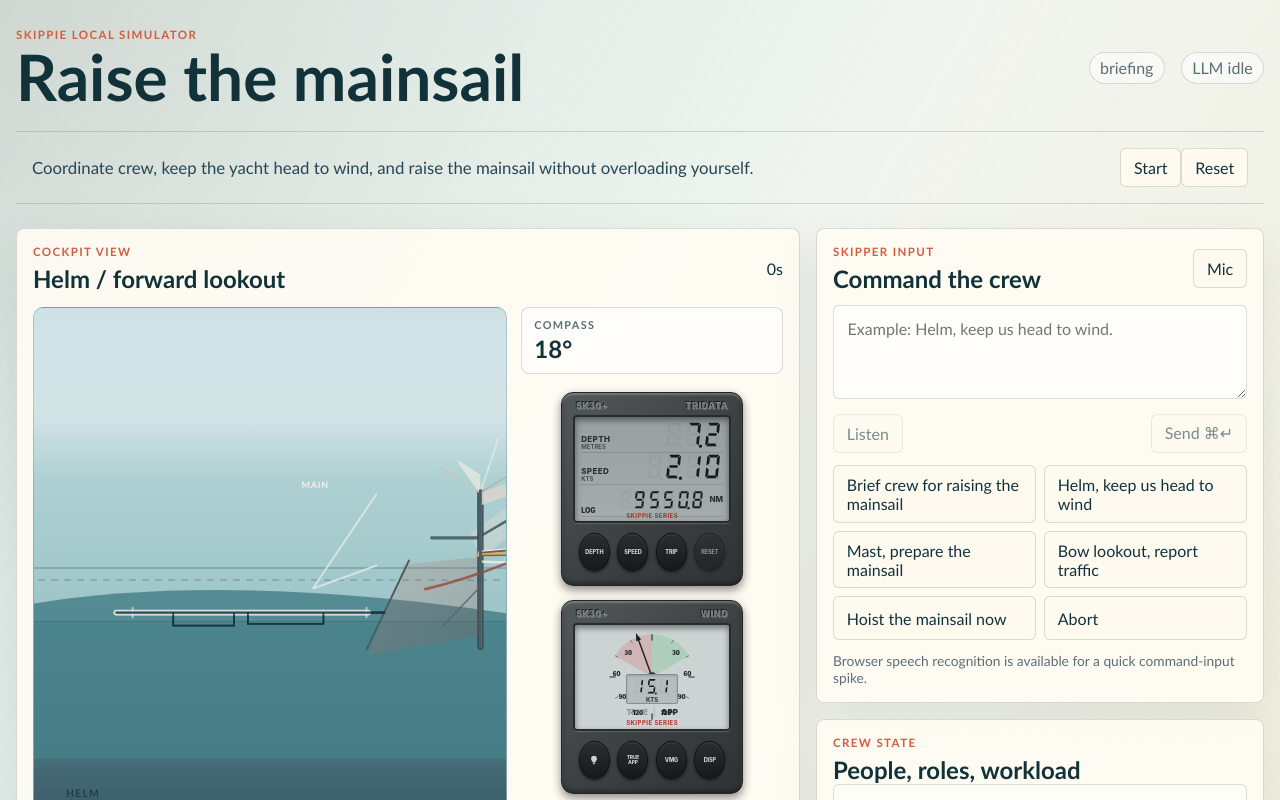
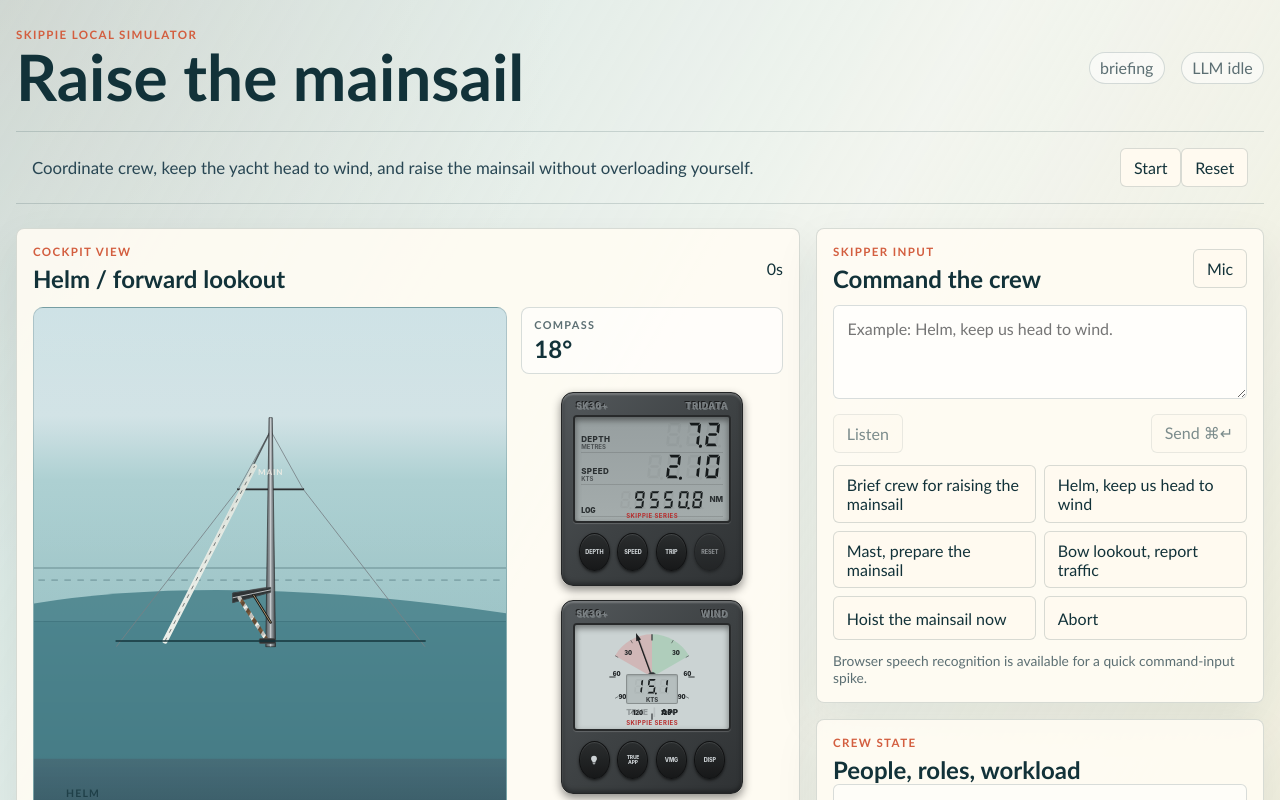
Before and after one commit to yitzikc/skippie, a React (Vite) app: page / in a window 1280 px wide. Shown: the top 800 px of the page. Built offline with nearby package versions, Linux system fonts and the light colour scheme.

Commit message:
fix: more realistic main-sheet line and furled genoa

```diff
--- a/src/ui/CockpitView.tsx
+++ b/src/ui/CockpitView.tsx
@@ -85,29 +85,57 @@ export function CockpitView({ scenario }: Props) {
   const activeGenoaTack = genoaVisible ? (genoaTack || tack) : null;
   const genoaSideOffset = activeGenoaTack === "port" ? -18 : 18;
   const activeTelltaleColor = activeGenoaTack === "starboard" ? "#1d7a45" : "#b33d2b";
-  const mainSailPath =
-    scenario.boat.mainsail === "down"
-      ? "M360,172 L360,268 L220,285 L270,176 Z"
-      : scenario.boat.mainsail === "preparing"
-        ? "M360,158 L360,278 L225,288 L276,165 Z"
-        : scenario.boat.mainsail === "hoisting"
-          ? "M360,118 L360,280 L220,292 L270,138 Z"
-          : scenario.boat.mainsail === "lowering"
-            ? "M360,148 L360,278 L228,290 L276,154 Z"
-            : "M360,90 L360,282 L220,295 L272,104 Z";
-  const jibSailPath =
-    scenario.boat.mainsail === "down"
-      ? "M225,185 L122,228 L170,96 Z"
-      : scenario.boat.mainsail === "preparing"
-        ? "M228,188 L136,228 L174,108 Z"
-        : scenario.boat.mainsail === "hoisting"
-          ? "M232,184 L145,225 L182,82 Z"
-          : scenario.boat.mainsail === "lowering"
-            ? "M226,186 L132,228 L165,104 Z"
-            : "M232,180 L150,226 L184,76 Z";
   const jibTelltaleOpacity = Math.max(0.2, 0.65 + relativeWind / 180);
   const travellerOffset = clamp(Math.round(relativeWind * 0.28 + scenario.boat.rudderAngleDeg * 0.18), -30, 30);
   const apparentWindPointer = ((relativeWind + 180) / 360) * 100;
+
+  // High-fidelity dynamic sail rigging projections
+  const sailProgress =
+    scenario.boat.mainsail === "raised" ? 1.0 :
+    scenario.boat.mainsail === "hoisting" ? 0.6 :
+    scenario.boat.mainsail === "lowering" ? 0.4 :
+    scenario.boat.mainsail === "preparing" ? 0.15 :
+    0.0;
+
+  const headY = 212 - sailProgress * 142; // masthead height compression
+  const clewX = 350 + boomOffset * 3.6;   // swing radius centered at deck center 350
+  const clewY = 212 + 8 + Math.abs(boomOffset) * 0.14; // swing dip perspective
+
+  const vangX = 350 + (clewX - 350) * 0.45;
+  const vangY = 212 + (clewY - 212) * 0.45 + 2;
+
+  const sheetBoomX = 350 + (clewX - 350) * 0.82;
+  const sheetBoomY = 212 + (clewY - 212) * 0.82 + 2;
+
+  const travellerX = 350 + travellerOffset * 0.65;
+
+  // Detect if Genoa is Backed (windward sheeted) -> Heave-To geometry!
+  const isJibBacked = genoaVisible && (
+    (apparentWindAngle < 0 && genoaTack === "port") ||
+    (apparentWindAngle > 0 && genoaTack === "starboard")
+  );
+
+  let finalJibClewX = 220 + (350 - 220) * 0.38 + jibOffset * 3.0;
+  let finalJibClewY = 275 - (275 - 20) * 0.3 + Math.abs(jibOffset) * 0.08;
+  if (isJibBacked) {
+    // Backed: pull clew to the windward side and pin it flat against stays
+    const windwardOffset = apparentWindAngle < 0 ? -12 : 12;
+    finalJibClewX = 220 + (350 - 220) * 0.35 + windwardOffset * 2.2;
+    finalJibClewY = 275 - (275 - 20) * 0.31;
+  }
+
+  // Tacking/Gybing and Irons luffing indicators
+  const isMainLuffing = scenario.boat.mainsail !== "down" && (
+    Math.abs(apparentWindAngle) < 22 ||
+    scenario.boat.mainsail === "hoisting" ||
+    scenario.boat.mainsail === "lowering"
+  );
+
+  const isJibLuffing = genoaVisible && (
+    Math.abs(apparentWindAngle) < 22 ||
+    Math.abs(jibOffset) < 10
+  );
+
   const enginePosition = (() => {
     switch (scenario.boat.engine) {
       case "astern":
@@ -157,129 +185,162 @@ export function CockpitView({ scenario }: Props) {
               <stop offset="0%" stopColor="#f5f6f0" />
               <stop offset="100%" stopColor="#dfe4dd" />
             </linearGradient>
+            <linearGradient id="mastGradient" x1="0" x2="1" y1="0" y2="0">
+              <stop offset="0%" stopColor="#4e5356" />
+              <stop offset="35%" stopColor="#8c9296" />
+              <stop offset="50%" stopColor="#aab0b4" />
+              <stop offset="65%" stopColor="#8c9296" />
+              <stop offset="100%" stopColor="#3c4042" />
+            </linearGradient>
+            {/* Mainsheet brown & white diagonal repeating stripe rope pattern */}
+            <pattern id="mainsheetPattern" width="12" height="12" patternUnits="userSpaceOnUse" patternTransform="rotate(30)">
+              <rect width="6" height="12" fill="#7a5a3b" />
+              <rect x="6" width="6" height="12" fill="#f1efe7" />
+            </pattern>
           </defs>
 
+          {/* Sea water horizontal backdrop */}
           <path d="M0,240 Q270,180 700,250 L700,420 L0,420 Z" fill="rgba(71,128,138,0.84)" />
           <path d="M0,200 L700,200" stroke="rgba(17, 52, 61, 0.22)" strokeWidth="2" strokeDasharray="8 8" />
 
-          <g transform={`translate(${260 + boomOffset * 0.9} 0)`}>
-            <path d="M348,142 L432,82 L448,100 L360,175 Z" fill="#c7d4d2" opacity="0.8" />
-            <path d="M360,146 L430,105" stroke="#4f686d" strokeWidth="3" strokeLinecap="round" />
-            <path d="M360,148 L300,148" stroke="#4f686d" strokeWidth="4" strokeLinecap="round" />
-            <path d="M360,92 L360,282" stroke="#374d57" strokeWidth="8" strokeLinecap="round" opacity="0.9" />
-            <path d="M360,92 L360,282" stroke="#dbd1bc" strokeWidth="3" strokeLinecap="round" opacity="0.75" />
-            <path d="M360,92 L390,82 L400,94 L360,108 Z" fill="#d9d4cd" opacity="0.9" />
-            <path d="M360,95 L334,58 L332,52 L360,70 Z" fill="#dfe5e2" opacity="0.9" />
-            <path d="M360,92 L310,62" stroke="#ccc5b7" strokeWidth="2.4" strokeLinecap="round" fill="none" opacity="0.8" />
-            <path d="M360,92 L420,56" stroke="#b7b2a6" strokeWidth="2.1" strokeLinecap="round" fill="none" opacity="0.8" />
-            <path d="M232,182 L155,210" stroke="#dfeae8" strokeWidth="2.6" strokeLinecap="round" fill="none" opacity="0.8" />
-            <path d="M232,94 L154,210" stroke="#dfeae8" strokeWidth="2.6" strokeLinecap="round" fill="none" opacity="0.8" />
-            <path d="M360,92 L382,26" stroke="#dfeae8" strokeWidth="2.1" strokeLinecap="round" fill="none" opacity="0.8" />
+          {/* 1. STATIONARY STANDING RIGGING LAYER (Shrouds & Forestay) */}
+          <path d="M 160,282 L 310,88 L 350,16" fill="none" stroke="#788185" strokeWidth="1.2" opacity="0.85" />
+          <path d="M 540,282 L 390,88 L 350,16" fill="none" stroke="#788185" strokeWidth="1.2" opacity="0.85" />
+          {/* Spreader Bars */}
+          <line x1="350" y1="88" x2="310" y2="88" stroke="#2c3031" strokeWidth="2.8" strokeLinecap="round" />
+          <line x1="350" y1="87" x2="310" y2="87" stroke="#9bb1b5" strokeWidth="1" strokeLinecap="round" opacity="0.8" />
+          <line x1="350" y1="88" x2="390" y2="88" stroke="#2c3031" strokeWidth="2.8" strokeLinecap="round" />
+          <line x1="350" y1="87" x2="390" y2="87" stroke="#9bb1b5" strokeWidth="1" strokeLinecap="round" opacity="0.8" />
+          {/* Forestay */}
+          <line x1="220" y1="275" x2="350" y2="16" stroke="#474d4f" strokeWidth="1.8" opacity="0.9" />
+
+          {/* 2. DYNAMIC MAINSAIL LAYER (Swings and flutters dynamically) */}
+          {sailProgress > 0.05 ? (
+            <g className={isMainLuffing ? "luffing-flutter" : ""}>
+              {/* Triangular Billowed Mainsail */}
+              <path
+                d={`M 350,212 L 350,${headY} Q ${(350 + clewX) / 2 + 36} ${(headY + clewY) / 2 - 12} ${clewX},${clewY} Z`}
+                fill="url(#mainGradient)"
+                stroke="#7b4f46"
+                strokeWidth="1"
+                opacity="0.96"
+              />
+              {/* Full batten structural pocket lines */}
+              {[0.25, 0.5, 0.75].map((ratio) => {
+                const yLuff = headY + (212 - headY) * ratio;
+                const yLeech = headY + (clewY - headY) * ratio;
+                const xLeech = 350 + (clewX - 350) * ratio + 36 * (1 - Math.pow(2 * ratio - 1, 2));
+                return (
+                  <path
+                    key={ratio}
+                    d={`M 350,${yLuff} Q ${(350 + xLeech) / 2 + 10} ${(yLuff + yLeech) / 2 - 2} ${xLeech},${yLeech}`}
+                    stroke="#4a5255"
+                    strokeWidth="1.5"
+                    fill="none"
+                    opacity="0.65"
+                  />
+                );
+              })}
+            </g>
+          ) : (
+            /* Folded Mainsail Cover on top of the boom when lowered */
             <path
-              d={`M360 ${170 + mainSheetAngle * 0.5} Q430 ${164 + mainSheetAngle * 0.4} 505 ${150 + mainSheetAngle * 0.2}`}
-              stroke="#f6f4ef"
-              strokeWidth="5.5"
-              strokeLinecap="round"
-              fill="none"
-              opacity="1"
+              d={`M 350,212 L ${clewX},${clewY} L ${clewX},${clewY - 4} Q ${(350 + clewX) / 2},${(212 + clewY) / 2 - 6} 350,208 Z`}
+              fill="#81898d"
+              stroke="#5c6265"
+              strokeWidth="0.8"
+              opacity="0.88"
             />
-            <path
-              d={`M360 ${170 + mainSheetAngle * 0.5} Q430 ${164 + mainSheetAngle * 0.4} 505 ${150 + mainSheetAngle * 0.2}`}
-              stroke="#7b4f46"
-              strokeWidth="2.8"
-              strokeLinecap="round"
-              fill="none"
-              opacity="0.95"
-            />
-            <path
-              d={`M468 ${150 + mainSheetAngle * 0.5} Q435 ${185 + mainSheetAngle * 0.3} 360 ${182 + mainSheetAngle * 0.7}`}
-              stroke="#f4efe7"
-              strokeWidth="2.8"
-              strokeLinecap="round"
-              fill="none"
-              opacity="0.8"
-            />
-            <path
-              d={`M470 ${150 + mainSheetAngle * 0.5} Q365 ${198 + mainSheetAngle * 0.5} 292 ${216 + mainSheetAngle * 0.7}`}
-              stroke="#9a5547"
-              strokeWidth="3.2"
-              strokeLinecap="round"
-              fill="none"
-              opacity="0.9"
-            />
-            <path
-              d={`M355 ${172 + travellerOffset * 0.4} Q420 ${164 + travellerOffset * 0.2} 500 ${164 + travellerOffset * 0.1}`}
-              stroke="#d3b26d"
-              strokeWidth="3.6"
-              strokeLinecap="round"
-              fill="none"
-              opacity="0.95"
-            />
-            <path
-              d={`M361 ${172 + travellerOffset * 0.4} Q420 ${170 + travellerOffset * 0.2} 500 ${170 + travellerOffset * 0.1}`}
-              stroke="#7c5c2b"
-              strokeWidth="1.8"
-              strokeLinecap="round"
-              fill="none"
-              opacity="0.9"
-            />
-            <rect x="415" y="140" width="38" height="20" rx="5" fill="#e9e2d5" opacity="0.8" stroke="#4a5b60" strokeWidth="1.5" />
-            <path d="M415,150 L453,150" stroke="#3b4d53" strokeWidth="2" strokeLinecap="round" />
-            <circle cx="433" cy="150" r="4" fill="#d3b26d" stroke="#4a5b60" strokeWidth="1.2" />
-            <text x="505" y="150" fill="#f6f4ef" fontSize="12" fontWeight="700" letterSpacing="1">SHEET</text>
-            <text x="500" y="184" fill="#d3b26d" fontSize="11" fontWeight="700" letterSpacing="1">VANG</text>
+          )}
 
+          {/* 3. DYNAMIC GENOA (JIB) LAYER (Responsive to back-sheeting, backed heave-to, and furling) */}
+          {genoaVisible ? (
+            <g className={isJibLuffing ? "genoa-flutter" : ""}>
+              {/* Backed Windward vs standard Genoa shape */}
+              <path
+                d={`M 220,275 L 330,60 Q ${(330 + finalJibClewX) / 2 + (isJibBacked ? -12 : 25)} ${(60 + finalJibClewY) / 2} ${finalJibClewX},${finalJibClewY} Q ${(220 + finalJibClewX) / 2} ${(275 + finalJibClewY) / 2 + (isJibBacked ? -6 : 8)} 220,275 Z`}
+                fill="url(#jibGradient)"
+                stroke="#4c5d64"
+                strokeWidth="1"
+                opacity="0.97"
+              />
+              {/* Telltales fluttering on Genoa leech */}
+              <g className="jib-telltales" opacity={isJibLuffing ? 0.35 : jibTelltaleOpacity}>
+                <path d={`${finalJibClewX - 22},${finalJibClewY - 40} L ${finalJibClewX - 6},${finalJibClewY - 24}`} stroke={activeTelltaleColor} strokeWidth="2.2" strokeLinecap="round" />
+                <path d={`${finalJibClewX - 14},${finalJibClewY - 32} L ${finalJibClewX + 2},${finalJibClewY - 18}`} stroke={activeTelltaleColor} strokeWidth="2.2" strokeLinecap="round" />
+              </g>
+              {/* Clew Genoa sheet rope to Winch */}
+              <line
+                x1={finalJibClewX}
+                y1={finalJibClewY}
+                x2={isJibBacked ? "240" : "180"}
+                y2="275"
+                stroke={isJibBacked ? "#9a5547" : "#3b4d53"}
+                strokeWidth="2.2"
+                opacity="0.9"
+              />
+              {/* Display status text backing tag */}
+              <text x={finalJibClewX - 28} y={finalJibClewY - 10} fill="#f4efe7" fontSize="10" fontWeight="900" letterSpacing="0.05em" opacity="0.9">
+                {isJibBacked ? "BACKED" : "GENOA"}
+              </text>
+            </g>
+          ) : (
+            /* Rolled/Furled Jib represented as a thick cylindrical roll with spiral wraps, using same genoa color #jibGradient */
             <g>
-              <path
-                d={mainSailPath}
-                fill="url(#mainGradient)"
-                opacity={scenario.boat.mainsail === "down" ? 0.18 : 0.95}
-                transform={`translate(${boomOffset * 0.28} ${-sailLift} ) rotate(${sailTwist} 360 180)`}
+              <line
+                x1="220"
+                y1="275"
+                x2="330"
+                y2="60"
+                stroke="url(#jibGradient)"
+                strokeWidth="6.5"
+                strokeLinecap="round"
+                opacity="0.95"
               />
-              <path d="M360,90 L360,282" stroke="#4c5d64" strokeWidth="3.5" strokeLinecap="round" />
-              <path d="M220,285 L272,176" stroke="#4c5d64" strokeWidth="2.5" strokeLinecap="round" />
-              <path d="M360,208 L314,256" stroke="#5a6770" strokeWidth="2" strokeLinecap="round" opacity="0.8" />
+              {/* Spiral sheet spiral-wrap lines overlay */}
+              <line
+                x1="220"
+                y1="275"
+                x2="330"
+                y2="60"
+                stroke="#373a3c"
+                strokeWidth="1.2"
+                strokeDasharray="4 8"
+                strokeLinecap="round"
+                opacity="0.65"
+              />
             </g>
-          </g>
+          )}
 
-          <g transform={`translate(${jibOffset * 1.1 + genoaSideOffset} 0)`}>
-            <g>
-              <path d="M232,184 L232,94" stroke="#dfeae8" strokeWidth="5" strokeLinecap="round" opacity={genoaVisible ? 0.9 : 0} />
-              <path d="M232,184 L184,76" stroke="#dfeae8" strokeWidth="4" strokeLinecap="round" opacity={genoaVisible ? 0.75 : 0} />
-              <path d="M232,92 L206,44" stroke="#dfeae8" strokeWidth="2.2" strokeLinecap="round" opacity={genoaVisible ? 0.8 : 0} />
-              <path
-                d={jibSailPath}
-                fill="url(#jibGradient)"
-                opacity={genoaVisible ? 0.98 : 0}
-                transform={`rotate(${jibTrim * 0.7} 180 150)`}
-              />
-              <path d="M232,184 L165,226" stroke="#4c5d64" strokeWidth="2.4" strokeLinecap="round" opacity={genoaVisible ? 1 : 0} />
-              <path d="M232,184 L184,76" stroke="#4c5d64" strokeWidth="2.4" strokeLinecap="round" opacity={genoaVisible ? 1 : 0} />
-              <g className="jib-telltales" opacity={genoaVisible ? 0.95 : 0}>
-                <path d="M178,112 L195,144" stroke={activeTelltaleColor} strokeWidth="2.2" strokeLinecap="round" />
-                <path d="M186,120 L205,144" stroke={activeTelltaleColor} strokeWidth="2.2" strokeLinecap="round" />
-                <path d="M192,128 L212,140" stroke={activeTelltaleColor} strokeWidth="2.2" strokeLinecap="round" />
-              </g>
-              <text x="145" y="112" fill="#f4efe7" fontSize="11" fontWeight="700" letterSpacing="1" opacity={genoaVisible ? 1 : 0}>GENOA</text>
-            </g>
-          </g>
+          {/* 4. STATIONARY TAPERED 3D MAST (Rendered on top of sails for correct perspective depth!) */}
+          <polygon points="344,282 356,282 352,0 348,0" fill="url(#mastGradient)" stroke="#222526" strokeWidth="0.8" opacity="0.98" />
+          <line x1="350" y1="282" x2="350" y2="0" stroke="#fdfdfd" strokeWidth="0.8" opacity="0.65" /> {/* Highlight reflection */}
 
-          <g transform={`translate(0 ${scenario.boat.mainsail === "raised" ? 8 : 28})`}>
-            <path d="M160,212 L470,212" stroke="rgba(242,240,233,0.6)" strokeWidth="7" strokeLinecap="round" />
-            <path d="M160,212 L490,212" stroke="rgba(18,50,57,0.78)" strokeWidth="2.6" strokeLinecap="round" />
-            <path d="M230,212 L230,228 L305,228 L305,212" fill="none" stroke="rgba(18,50,57,0.75)" strokeWidth="2.2" />
-            <path d="M322,212 L322,226 L415,226 L415,212" fill="none" stroke="rgba(18,50,57,0.75)" strokeWidth="2.2" />
-            <path d="M180,206 L180,218" stroke="#d6e7e7" strokeWidth="2.2" strokeLinecap="round" opacity="0.7" />
-            <path d="M468,206 L468,218" stroke="#d6e7e7" strokeWidth="2.2" strokeLinecap="round" opacity="0.7" />
-          </g>
-          <text x="388" y="86" fill="#f4efe7" fontSize="11" fontWeight="800" letterSpacing="1">MAIN</text>
+          {/* 5. DYNAMIC ROTATING TAPERED 3D BOOM (Pivoted at gooseneck 350,212) */}
+          <polygon
+            points={`350,209 350,215 ${clewX},${clewY + 6} ${clewX},${clewY - 6}`}
+            fill="#2c3031"
+            stroke="#3e4244"
+            strokeWidth="1.2"
+            opacity="0.95"
+          />
+          <line x1="350" y1="212" x2={clewX} y2={clewY} stroke="#eaeff2" strokeWidth="1.2" opacity="0.75" /> {/* Outhaul reflect */}
 
-          <g transform={`translate(0 ${scenario.boat.mainsail === "raised" ? 8 : 28})`}>
-            <path d="M160,212 L470,212" stroke="rgba(242,240,233,0.6)" strokeWidth="7" strokeLinecap="round" />
-            <path d="M160,212 L490,212" stroke="rgba(18,50,57,0.78)" strokeWidth="2.6" strokeLinecap="round" />
-            <path d="M230,212 L230,228 L305,228 L305,212" fill="none" stroke="rgba(18,50,57,0.75)" strokeWidth="2.2" />
-            <path d="M322,212 L322,226 L415,226 L415,212" fill="none" stroke="rgba(18,50,57,0.75)" strokeWidth="2.2" />
-          </g>
+          {/* 6. DYNAMIC RIGGING RUNNING HARDWARE (Boom Vang & Mainsheet) */}
+          {/* Boom Vang (Mast Base 350,252 to Boom) */}
+          <line x1="350" y1="252" x2={vangX} y2={vangY} stroke="#171819" strokeWidth="3.2" strokeLinecap="round" />
+          <line x1="350" y1="252" x2={vangX} y2={vangY} stroke="#bfa67a" strokeWidth="1.2" strokeLinecap="round" opacity="0.9" />
+
+          {/* Mainsheet connecting Clew traveler x to deck traveler block using brown-white pattern */}
+          <path d={`M ${sheetBoomX},${sheetBoomY} L ${travellerX},275`} stroke="url(#mainsheetPattern)" strokeWidth="4.8" strokeLinecap="round" fill="none" />
+          <path d={`M ${sheetBoomX},${sheetBoomY} L ${travellerX},275`} stroke="rgba(18,22,23,0.22)" strokeWidth="4.8" strokeLinecap="round" fill="none" strokeDasharray="1.5 7" />
+
+          {/* Deck Traveler Track block */}
+          <rect x={travellerX - 10} y="272" width="20" height="6" rx="1.5" fill="#2d3032" stroke="#484d4f" strokeWidth="1" />
+          <text x="350" y="70" fill="#f4efe7" fontSize="10" fontWeight="900" letterSpacing="0.1em" opacity="0.85" textAnchor="middle">MAIN</text>
+
+          {/* Back traveler slider */}
+          <path d="M160,275 L540,275" stroke="rgba(18,50,57,0.72)" strokeWidth="2.5" strokeLinecap="round" />
         </svg>
       </div>
 
```
Also changed, not shown: src/styles.css (+30 -0 lines).
